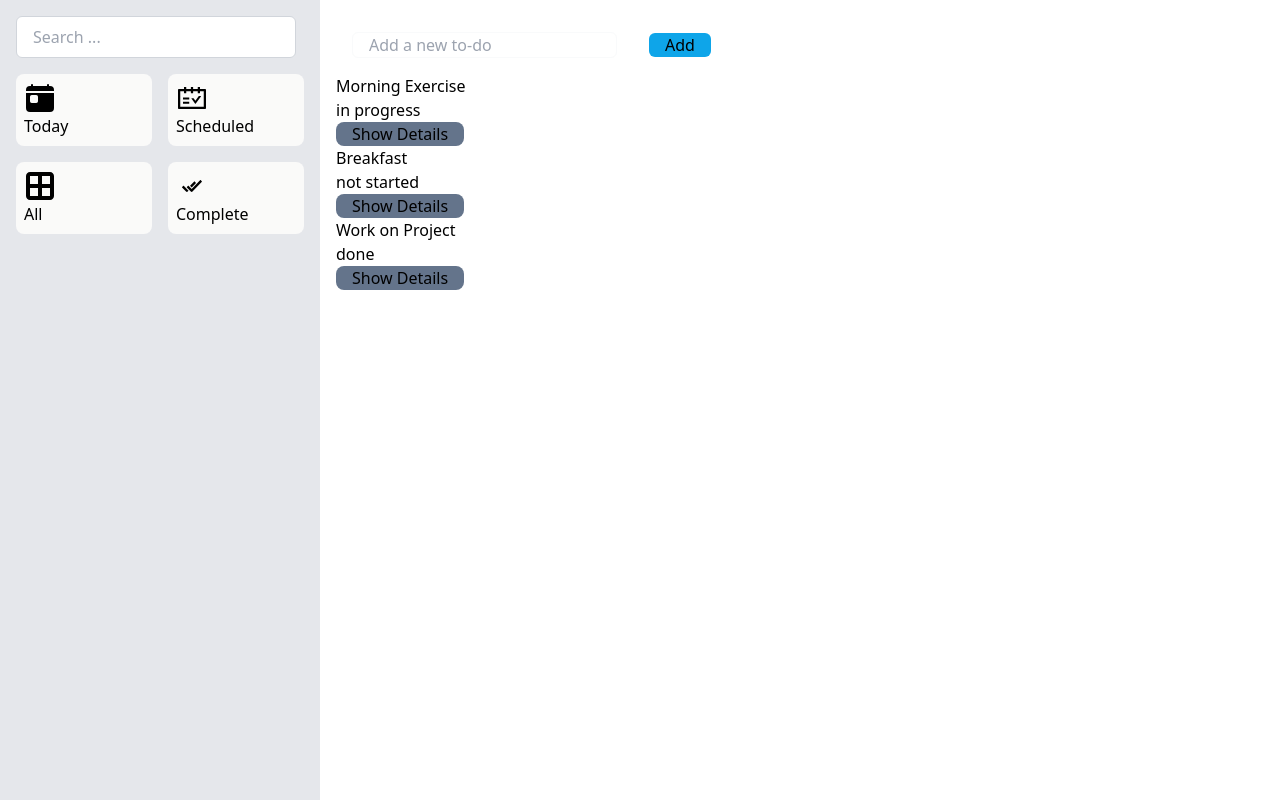
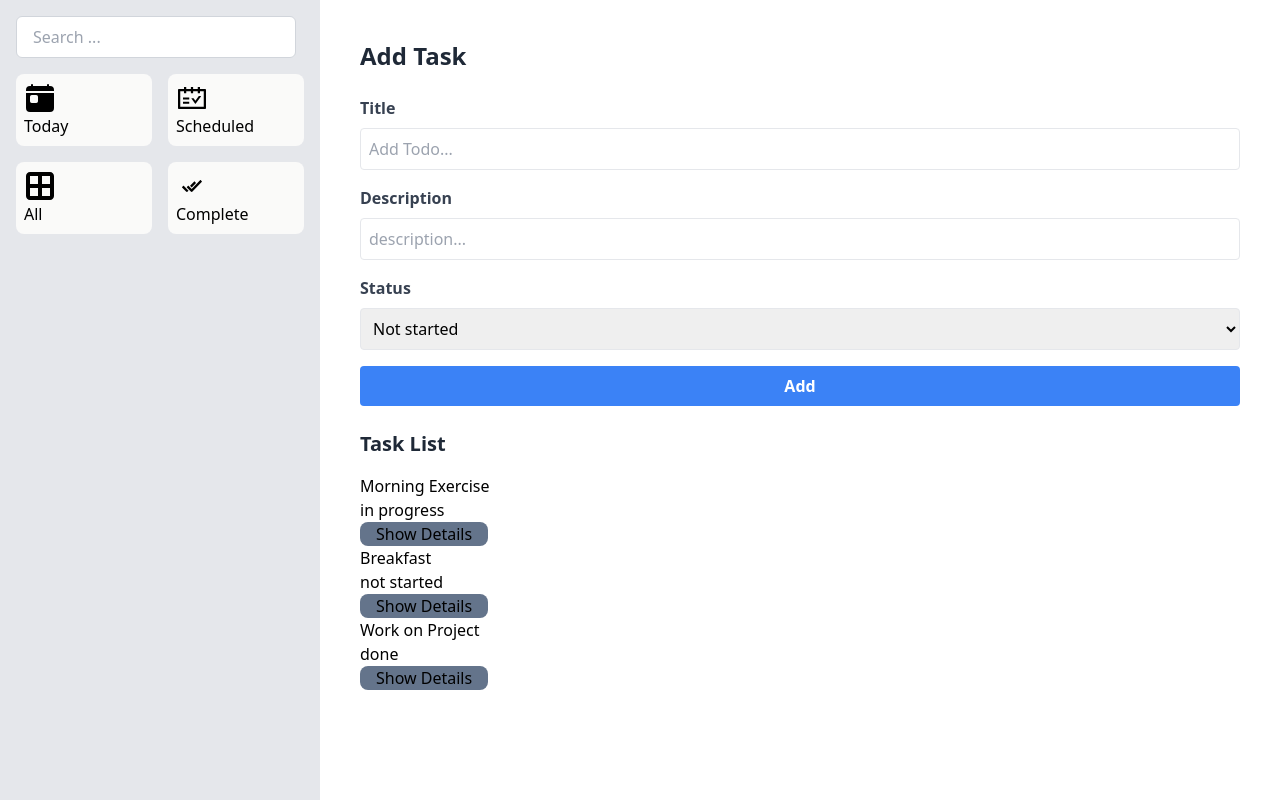
Before and after one commit to mrhasansan/managementtools, a React (Vite) app: page / in a window 1280 px wide. Built offline with nearby package versions, Linux system fonts and the light colour scheme.

Commit message:
add form data input

```diff
--- a/src/App.tsx
+++ b/src/App.tsx
@@ -3,7 +3,7 @@ import { Body } from "./components/Body";
 
 export function App() {
   return (
-    <div className="flex flex-col min-h-screen">
+    <div className="flex h-screen">
       <main className="flex-1 flex">
         <Aside />
         <Body />
--- a/src/components/Aside.tsx
+++ b/src/components/Aside.tsx
@@ -2,6 +2,7 @@ import { IoToday } from "react-icons/io5";
 import { AiOutlineSchedule } from "react-icons/ai";
 import { FaBorderAll } from "react-icons/fa6";
 import { IoIosDoneAll } from "react-icons/io";
+import { FaHome, FaCalendarAlt, FaList, FaFlag, FaCheckCircle, FaPlus } from "react-icons/fa";
 
 export function Aside() {
   function search(formData: FormData) {
--- a/src/components/Body.tsx
+++ b/src/components/Body.tsx
@@ -1,23 +1,9 @@
-import { dataTodos } from "../data/todos";
-import { TodoItem } from "./TodoItems";
-import { useState } from "react";
+import Form from "./Form";
 
 export function Body() {
-  const [addToDo, setAddToDo] = useState<string>("");
   return (
     <div className="flex-1 p-4">
-      <div>
-        <input required type="text" value={addToDo} className=" border border-gray-50 rounded-md px-4 m-4" placeholder="Add a new to-do" onChange={(e) => setAddToDo(e.target.value)} />
-        <button className=" bg-sky-500 rounded-md mx-4 px-4">Add</button>
-
-        <ul>
-          {dataTodos.map((todo) => (
-            <li key={todo.id}>
-              <TodoItem todo={todo} />
-            </li>
-          ))}
-        </ul>
-      </div>
+      <Form />
     </div>
   );
 }
--- /dev/null
+++ b/src/components/Form.tsx
@@ -0,0 +1,62 @@
+import React, { useState } from "react";
+import { type Todo, dataTodos } from "../data/todos";
+import { TodoItem } from "./TodoItems";
+
+export default function Form() {
+  const [tasks, setTask] = useState(dataTodos);
+  const submitNewTask = (event: React.FormEvent<HTMLFormElement>) => {
+    event?.preventDefault();
+
+    const formData = new FormData(event.currentTarget);
+    const newTask: Todo = {
+      id: tasks.length > 0 ? Math.max(...tasks.map((task) => task.id)) + 1 : 1,
+      title: formData.get("title")?.toString() || "untitled",
+      description: formData.get("description")?.toString() || "",
+      status: formData.get("status")?.toString() || "",
+      createdAt: new Date(),
+      dueDate: new Date(),
+    };
+
+    setTask([...tasks, newTask]);
+    console.log(tasks);
+  };
+  return (
+    <div className="  bg-white  rounded-lg p-6">
+      <h1 className="text-2xl font-bold mb-6 text-gray-800">Add Task </h1>
+      <form method="post" onSubmit={submitNewTask}>
+        <div className="mb-4">
+          <label htmlFor="title" className="block text-gray-700 font-bold mb-2">
+            Title
+          </label>
+          <input type="text" id="title" name="title" placeholder="Add Todo..." required className="border p-2 rounded w-full focus:outline-none focus:ring-2 focus:ring-blue-500" />
+        </div>
+        <div className="mb-4">
+          <label htmlFor="description" className="block text-gray-700 font-bold mb-2">
+            Description
+          </label>
+          <input type="text" id="description" name="description" placeholder="description..." required className="border p-2 rounded w-full focus:outline-none focus:ring-2 focus:ring-blue-500" />
+        </div>
+        <div className="mb-4">
+          <label htmlFor="status" className="block text-gray-700 font-bold mb-2">
+            Status
+          </label>
+          <select id="status" name="status" required className="border p-2 rounded w-full focus:outline-none focus:ring-2 focus:ring-blue-500">
+            <option value="notstarted">Not started</option>
+            <option value="inprogress">In Progress</option>
+            <option value="done">Done</option>
+            <option value="cancel">Cancel</option>
+          </select>
+        </div>
+        <button type="submit" className="w-full py-2 bg-blue-500 text-white font-bold rounded hover:bg-blue-700 transition duration-300">
+          Add
+        </button>
+      </form>
+      <div className="mt-6">
+        <h2 className="text-xl font-bold text-gray-800 mb-4">Task List</h2>
+        {tasks.map((task) => (
+          <TodoItem key={task.id} todo={task} />
+        ))}
+      </div>
+    </div>
+  );
+}
```
